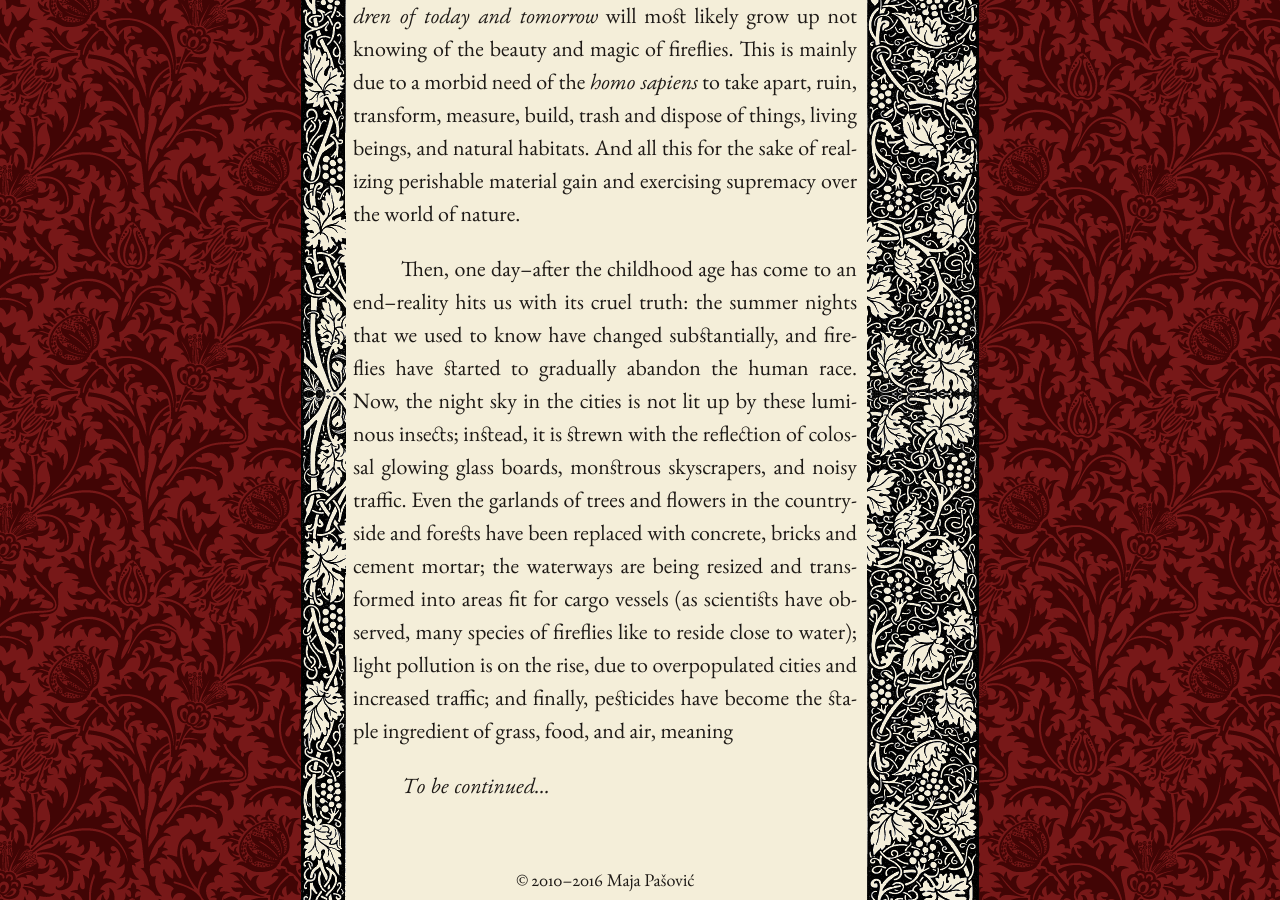
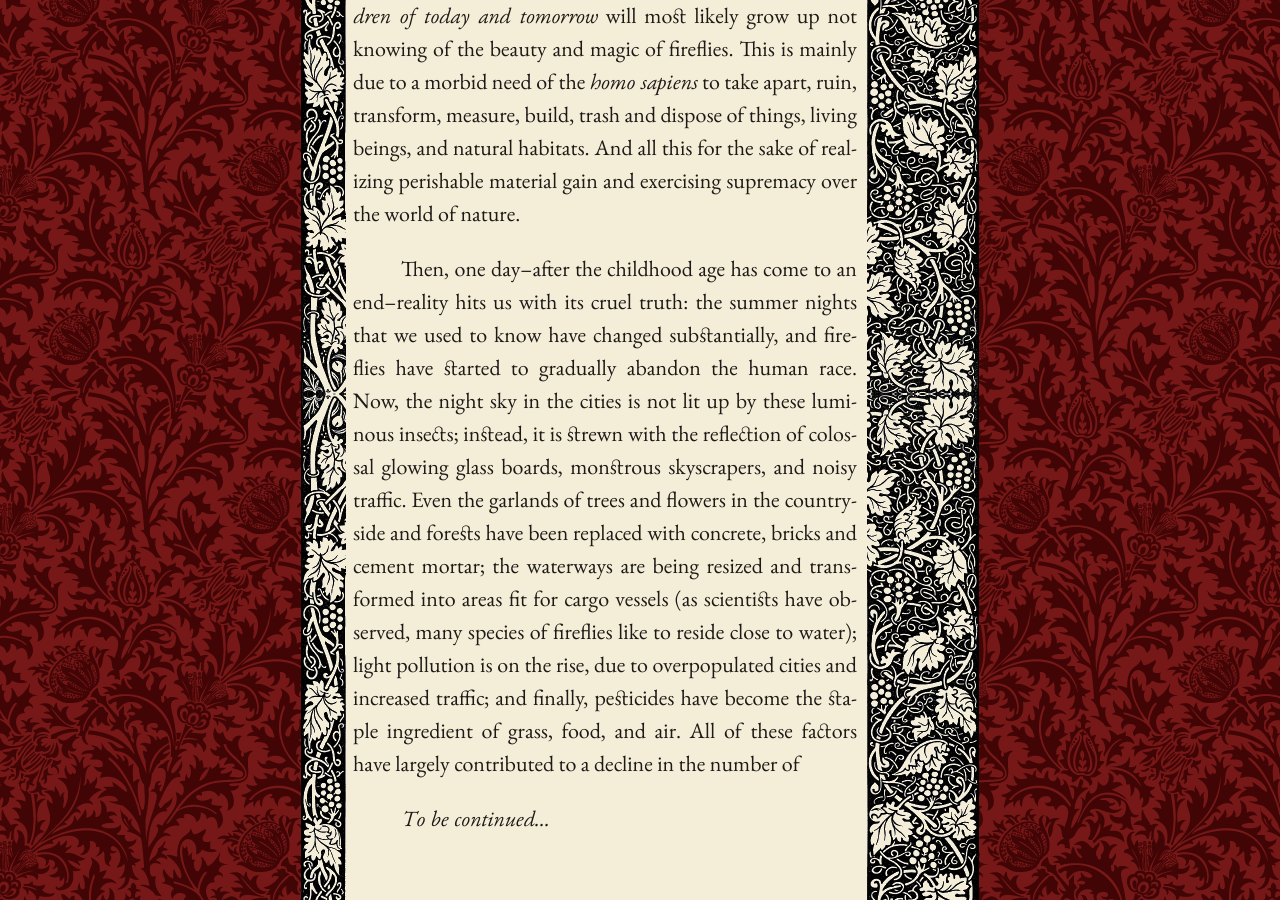
Before and after one commit to mpasovic/majapasovic.org, a Jekyll site: the page built from _posts/2016-07-06-a-lamenting-song-for-fireflies-progressive-destruction-of-the-environment-and-its-consequences.md, in a window 1280 px wide and 900 px high, scrolled down 2567 px. Built offline with Jekyll 4.4.1, drawn with Linux system fonts in a browser that asks for light colours; nearby versions of some CDN libraries.

Commit message:
Updated 2016-07-06-a-lamenting-song-for-fireflies-progressive-destruction-of-the-environment-and-its-consequences.md

```diff
--- a/_posts/2016-07-06-a-lamenting-song-for-fireflies-progressive-destruction-of-the-environment-and-its-consequences.md
+++ b/_posts/2016-07-06-a-lamenting-song-for-fireflies-progressive-destruction-of-the-environment-and-its-consequences.md
@@ -25,6 +25,6 @@
 *****
 As a child, I wondered if fireflies came out at night from a mysterious land/habitat, invisible to humans. A never-ending stream of questions titillated my youthful imagination: "How could I reach their habitat? Even if there was a way to reach it, would I be welcomed into their *community*? Would they be able to pass on their magical skill of lighting up darkness to someone who is *different*? What if they didn't like me enough, and decided to banish me from their luminous swarm?" But little did my foolish mind back then know that these luminous creatures would dwindle in number in the span of a few decades only. There were things more apprehensive and disturbing to think of, inconceivable to a child's mind. As I was growing older I came to learn that the *children of today and tomorrow* will most likely grow up not knowing of the beauty and magic of fireflies. This is mainly due to a morbid need of the *homo sapiens* to take apart, ruin, transform, measure, build, trash and dispose of things, living beings, and natural habitats. And all this for the sake of realizing perishable material gain and exercising supremacy over the world of nature.
 
-Then, one day--after the childhood age has come to an end--reality hits us with its cruel truth: the summer nights that we used to know have changed substantially, and fireflies have started to gradually abandon the human race. Now, the night sky in the cities is not lit up by these luminous insects; instead, it is strewn with the reflection of colossal glowing glass boards, monstrous skyscrapers, and noisy traffic. Even the garlands of trees and flowers in the countryside and forests have been replaced with concrete, bricks and cement mortar; the waterways are being resized and transformed into areas fit for cargo vessels (as scientists have observed, many species of fireflies like to reside close to water); light pollution is on the rise, due to overpopulated cities and increased traffic; and finally, pesticides have become the staple ingredient of grass, food, and air, meaning
+Then, one day--after the childhood age has come to an end--reality hits us with its cruel truth: the summer nights that we used to know have changed substantially, and fireflies have started to gradually abandon the human race. Now, the night sky in the cities is not lit up by these luminous insects; instead, it is strewn with the reflection of colossal glowing glass boards, monstrous skyscrapers, and noisy traffic. Even the garlands of trees and flowers in the countryside and forests have been replaced with concrete, bricks and cement mortar; the waterways are being resized and transformed into areas fit for cargo vessels (as scientists have observed, many species of fireflies like to reside close to water); light pollution is on the rise, due to overpopulated cities and increased traffic; and finally, pesticides have become the staple ingredient of grass, food, and air. All of these factors have largely contributed to a decline in the number of
 
 *To be continued...*
```
